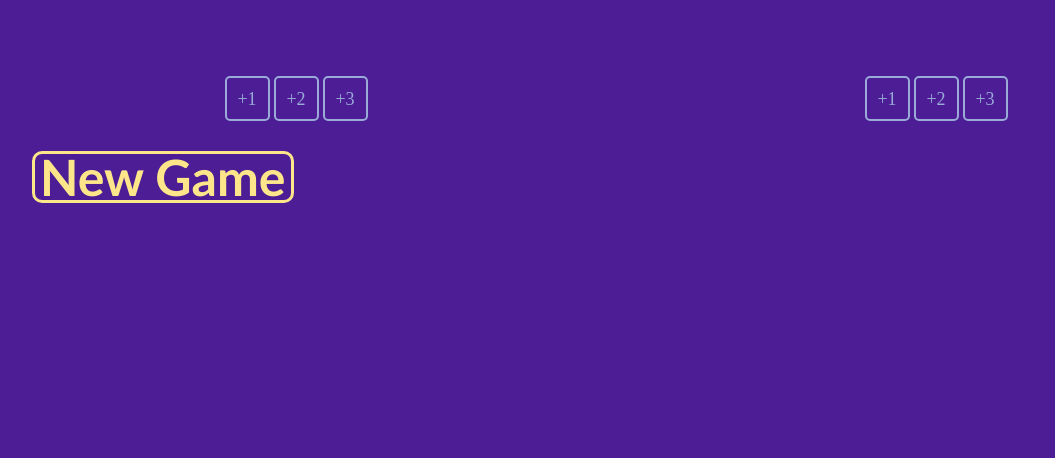
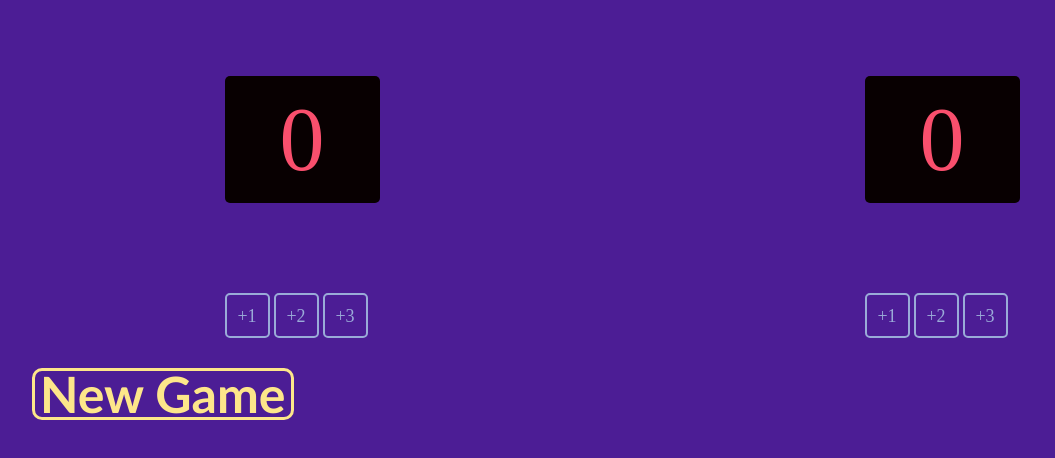
Before and after one commit to ihstern/Scoreboard, a website built with Vite: page index.html in a window 1280 px wide. Shown: the part 100-558 px from the top of the page, without its empty margins (18-1073 px from the left). Built offline with nearby package versions, Linux system fonts and the light colour scheme; a web font is replaced by a local one.

Commit message:
bug fixes

```diff
--- a/index.html
+++ b/index.html
@@ -31,6 +31,6 @@
         <div>
             <button type="button" id="new-game-btn" onclick="newGame()">New Game</button>
         </div>
-        <script type="module" src="index.js"></script>
+        <script src="index.js"></script>
     </body>
 </html>
--- a/index.js
+++ b/index.js
@@ -1,8 +1,8 @@
 let homeScore = document.getElementById("home-score")
 let guestScore = document.getElementById("guest-score")
 
-homeNum = 0
-guestNum = 0
+let homeNum = 0
+let guestNum = 0
 homeScore.textContent = 0
 guestScore.textContent = 0
 
```
